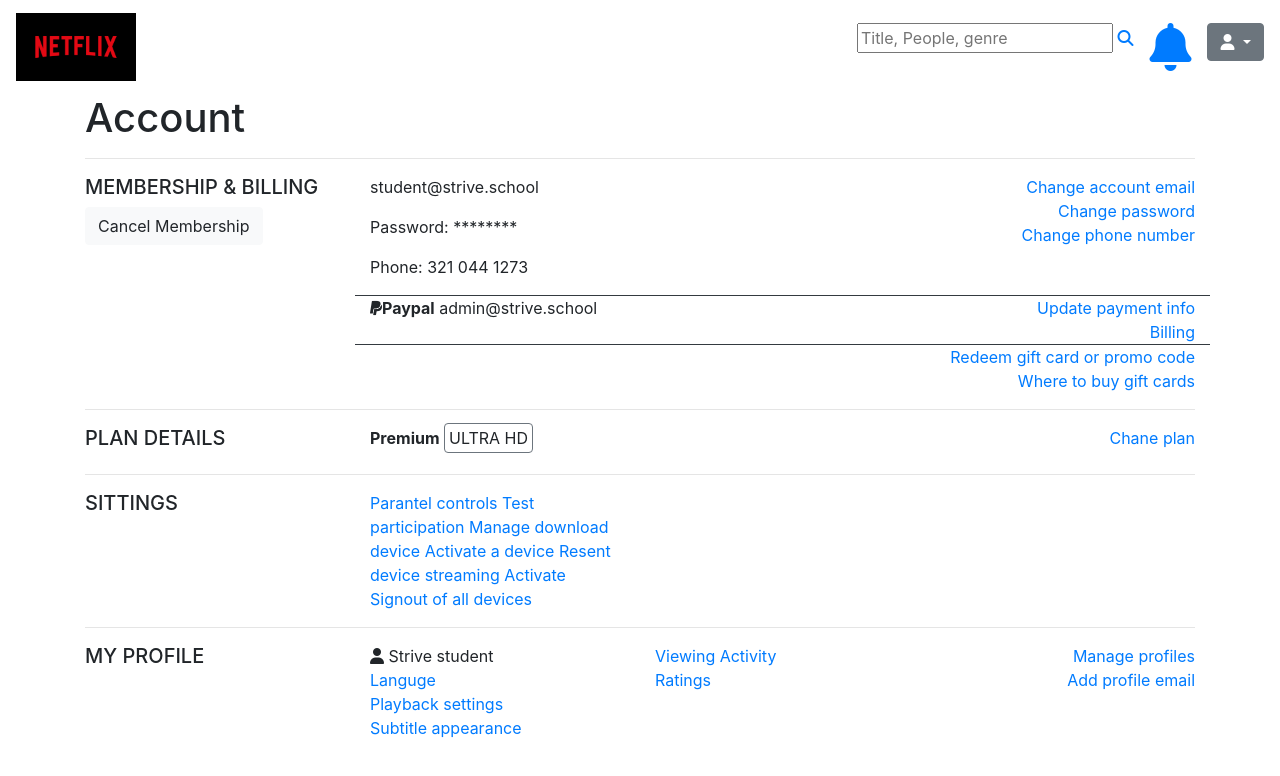
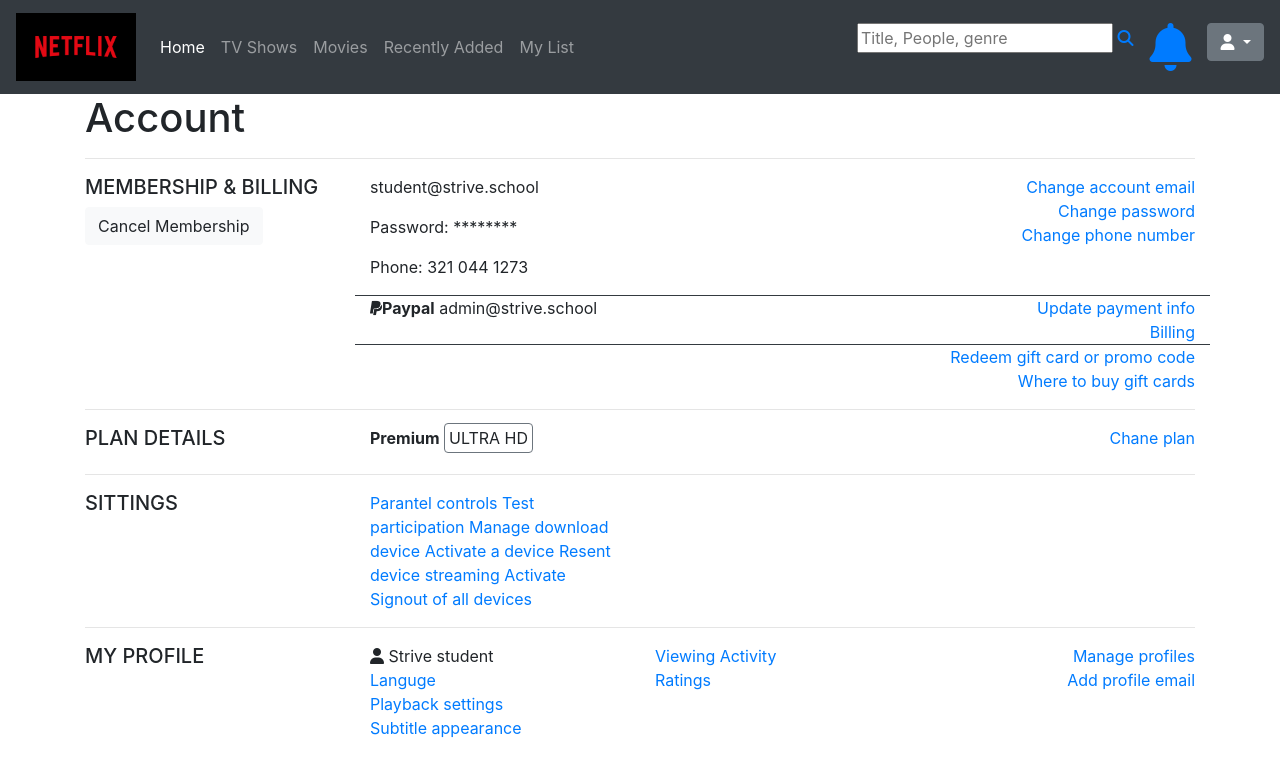
Before and after one commit to emmas4impact/Benchmark-2, a plain HTML site: page account.html in a window 1280 px wide. Drawn offline with nearby package versions, Linux system fonts and the light colour scheme.

Commit message:
updated account nav

```diff
--- a/account.html
+++ b/account.html
@@ -20,7 +20,7 @@
     <title>Account</title>
   </head>
   <body>
-    <nav class="navbar navbar-expand-lg navbar-dark">
+    <nav class="navbar navbar-expand-lg navbar-dark bg-dark">
         <a class="navbar-brand" href="./index.html"
           ><img src="./logos/netflix.png" width="120"
         /></a>
```
Also changed, not shown: profile.html (+1 -2 lines).
